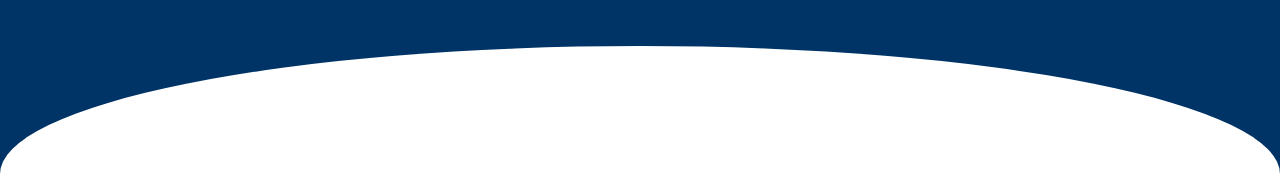
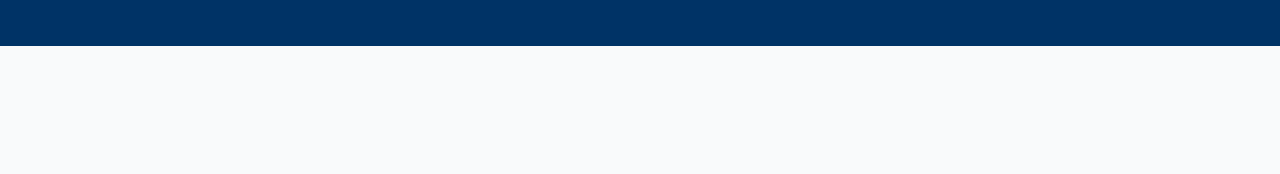
Before and after one commit to Mubarik1122/LeagueaseApp, a React (Vite) app: page / in a window 1280 px wide. Shown: the part 879-1053 px from the top of the page. After the commit the page ends 925 px from the top, so only its background shows below. Built offline with nearby package versions, Linux system fonts and the light colour scheme.

Commit message:
signup on master

```diff
--- a/src/pages/Home.jsx
+++ b/src/pages/Home.jsx
@@ -135,16 +135,6 @@ export default function Home() {
             What's your sport?
           </button>
         </div>
-        {/* Add the curved shape */}
-        <div className="h-32 bg-[#003366] relative">
-          <div
-            className="absolute bottom-0 left-0 right-0 h-32 bg-white"
-            style={{
-              borderTopLeftRadius: "50% 100%",
-              borderTopRightRadius: "50% 100%",
-            }}
-          ></div>
-        </div>
       </div>
     </div>
   );
```
